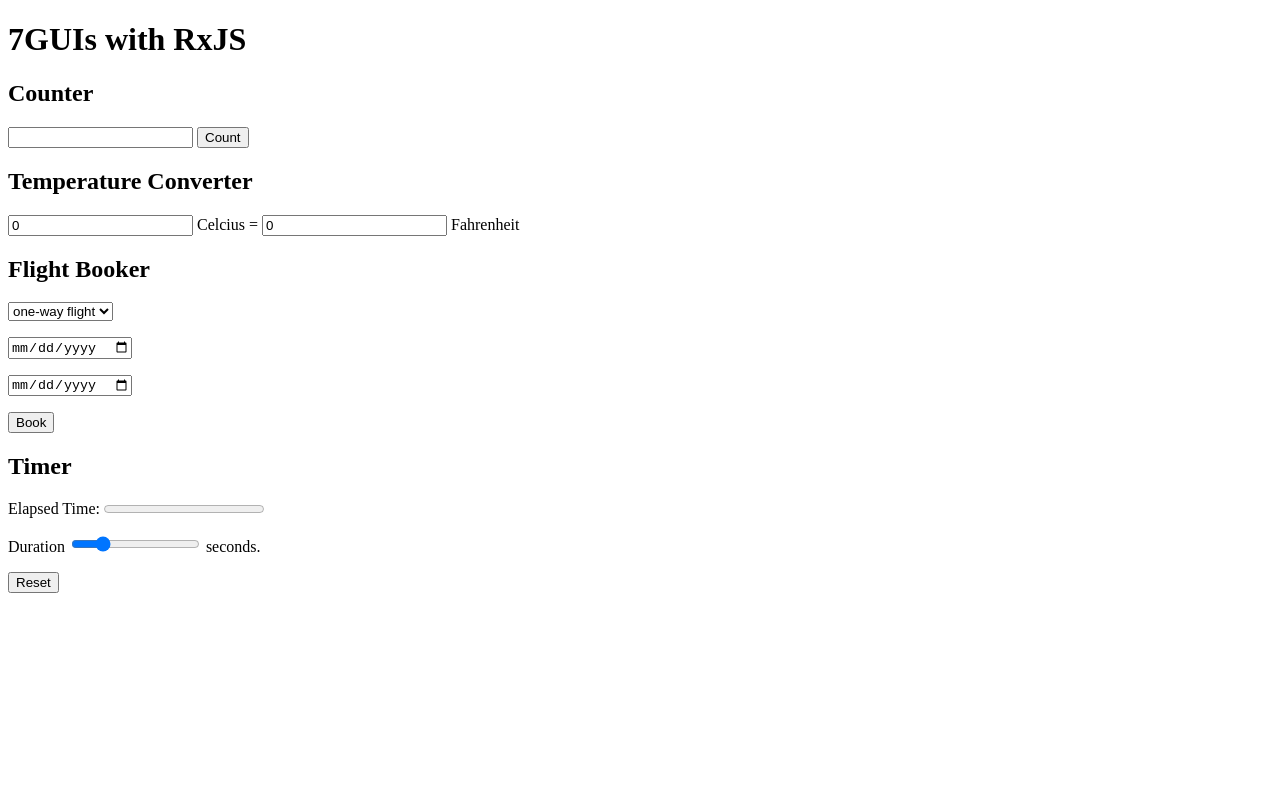
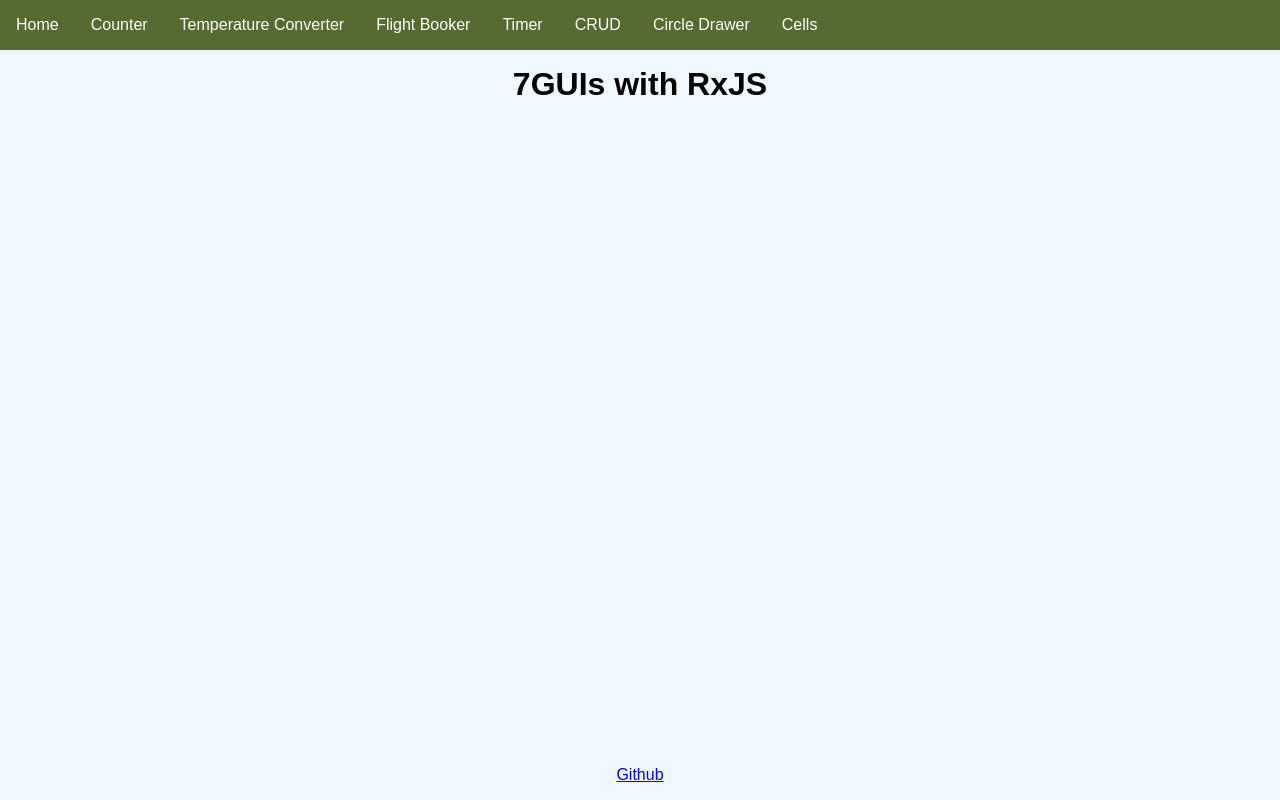
Before and after one commit to rajasegar/7guis-rxjs, a plain HTML site: page index.html in a window 1280 px wide. Drawn offline with Linux system fonts and the light colour scheme.

Commit message:
chore: add navigo router

```diff
--- a/index.html
+++ b/index.html
@@ -3,25 +3,52 @@
   <head>
     <meta charset="UTF-8">
     <title>7 GUIs with RxJS</title>
+    <link rel="stylesheet" href="styles.css">
   </head>
   <body>
+    <header>
+      <nav>
+        <ul>
+          <li><a href="/" data-navigo>Home</a></li>
+          <li><a href="counter" data-navigo>Counter</a></li>
+          <li><a href="temperature-converter" data-navigo>Temperature Converter</a></li>
+          <li><a href="flight-booker" data-navigo>Flight Booker</a></li>
+          <li><a href="timer" data-navigo>Timer</a></li>
+          <li><a href="crud">CRUD</a></li>
+          <li><a href="circle-drawer">Circle Drawer</a></li>
+          <li><a href="cells">Cells</a></li>
+        </ul>
+      </nav>
+    </header>
+    <main>
     <h1>7GUIs with RxJS</h1>
-    <section id="counter">
+    <div id="outlet"></div>
+    </main>
+    <footer>
+      <a href="https://github.com/rajasegar/7guis-github">Github</a>
+    </footer>
+    <template id="template-home">
+      <h2>7GUIs: A GUI Programming Benchmark</h2>
+      <p>
+      There are countless GUI toolkits in different languages and with diverse approaches to GUI development. Yet, diligent comparisons between them are rare. Whereas in a traditional benchmark competing implementations are compared in terms of their resource consumption, here implementations are compared in terms of their notation. To that end, 7GUIs defines seven tasks that represent typical challenges in GUI programming. In addition, 7GUIs provides a recommended set of evaluation dimensions.
+      </p>
+    </template>
+    <template id="template-counter">
       <h2>Counter</h2>
       <p>
       <input type="text" id="txtCount"/>
       <button type="button" id="btnCount">Count</button>
-    </section>
+    </template>
 
-    <section id="temperatur-converter">
+    <template id="template-temperature-converter">
       <h2>Temperature Converter</h2>
       <p>
       <input type="number" id="txtCelcius" value="0"/> Celcius =
       <input type="number" id="txtFah" value="0"/> Fahrenheit
       </p>
-    </section>
+    </template>
 
-    <section id="flight-booker">
+    <template id="template-flight-booker">
       <h2>Flight Booker</h2>
       <p>
         <select id="selFlight" name="">
@@ -36,26 +63,31 @@
         <input type="date" id="txtTo">
       </p>
       <p><button type="button" id="btnBookFlight">Book</button></p>
-    </section>
+    </template>
 
-    <section>
+    <template id="template-timer">
       <h2>Timer</h2>
       <p>Elapsed Time: <progress value="0" max="5000"></progress></p>
       <p id="elapsed"></p>
       <p>Duration  <input id="sliderDuration" type="range" value="5" min="1" max="20"><span id="duration"></span> seconds.
 </p>
 <p><button type="button">Reset</button></p>
-    </section>
+    </template>
+
+    <template id="template-crud"></template>
+    <template id="template-circle-drawer"></template>
+    <template id="template-cells"></template>
 
     <script type="module" src="https://jspm.dev/es-module-shims"></script>
     <script type="importmap-shim">
       {
   "imports": {
     "rxjs": "https://cdn.skypack.dev/rxjs?min",
-    "rxjs/operators": "https://cdn.skypack.dev/rxjs/operators?min"
+    "rxjs/operators": "https://cdn.skypack.dev/rxjs/operators?min",
+    "navigo": "https://cdn.skypack.dev/navigo?min"
   }
 }
     </script>
-    <script type="module-shim" src="index.js"></script>
+    <script type="module-shim" src="js/index.js"></script>
   </body>
 </html>
--- /dev/null
+++ b/styles.css
@@ -0,0 +1,48 @@
+* {
+  margin: 0;
+  padding: 0;
+}
+
+
+body {
+  font-family: sans-serif;
+  background: aliceblue;
+}
+
+nav {
+  width: 100%;
+  background: darkolivegreen;
+}
+
+nav ul {
+  display: flex;
+}
+
+li {
+  list-style: none;
+}
+
+nav a {
+  text-decoration: none;
+  display: block;
+  padding: 1em;
+  color: white;
+}
+
+main {
+  padding: 1em;
+}
+h1 {
+  text-align:center;
+}
+
+#outlet {
+  padding: 1em;
+}
+
+footer {
+  position:fixed;
+  bottom: 1em;
+  text-align: center;
+  width: 100%;
+}
```
Also changed, not shown: js/index.js (renamed from index.js, +43 -21 lines), js/pages/counter.js (added, +13 -0 lines), js/pages/temperature-converter.js (added, +23 -0 lines), js/pages/flight-booker.js (added), js/pages/timer.js (added).
